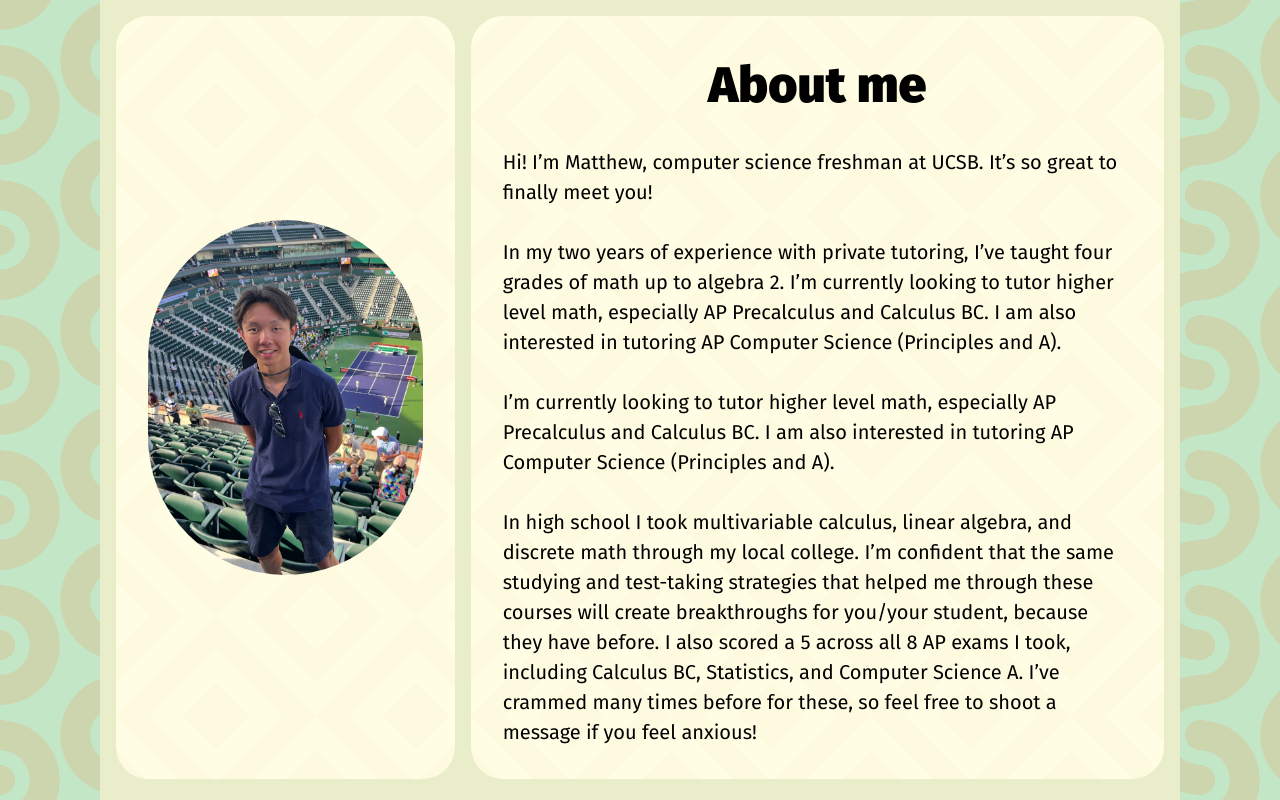
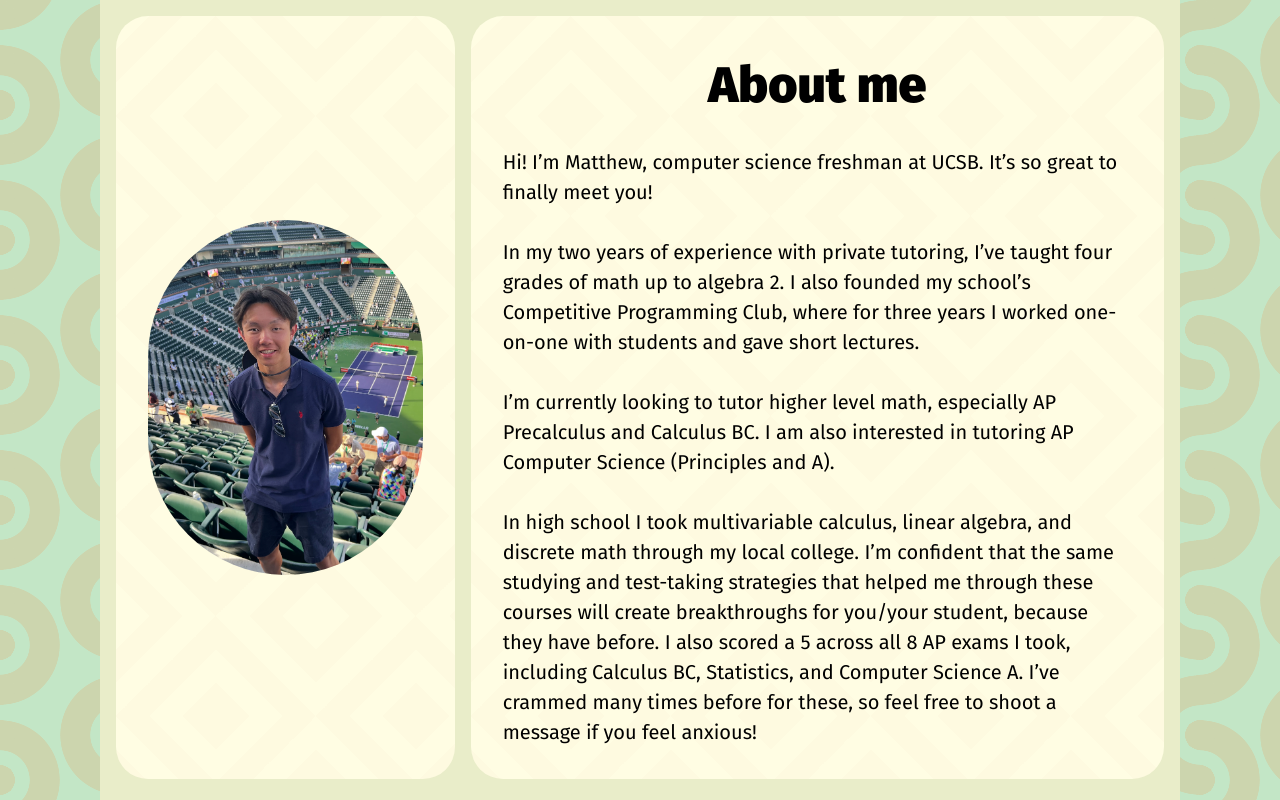
Before and after one commit to Matthew-Li-mtl/tutoring-website, a React (Vite) app: page / in a window 1280 px wide. Shown: the top 800 px of the page. Built offline with nearby package versions, Linux system fonts and the light colour scheme.

Commit message:
update about me

```diff
--- a/src/pages/Home.tsx
+++ b/src/pages/Home.tsx
@@ -24,7 +24,7 @@ export default function Home() {
                 Hi! I’m Matthew, computer science freshman at UCSB. It’s so great to finally meet you!
                 <br />
                 <br />
-                In my two years of experience with private tutoring, I’ve taught four grades of math up to algebra 2. I’m currently looking to tutor higher level math, especially AP Precalculus and Calculus BC. I am also interested in tutoring AP Computer Science (Principles and A).
+                In my two years of experience with private tutoring, I’ve taught four grades of math up to algebra 2. I also founded my school’s Competitive Programming Club, where for three years I worked one-on-one with students and gave short lectures.
                 <br />
                 <br />
                 I’m currently looking to tutor higher level math, especially AP Precalculus and Calculus BC. I am also interested in tutoring AP Computer Science (Principles and A).
```
